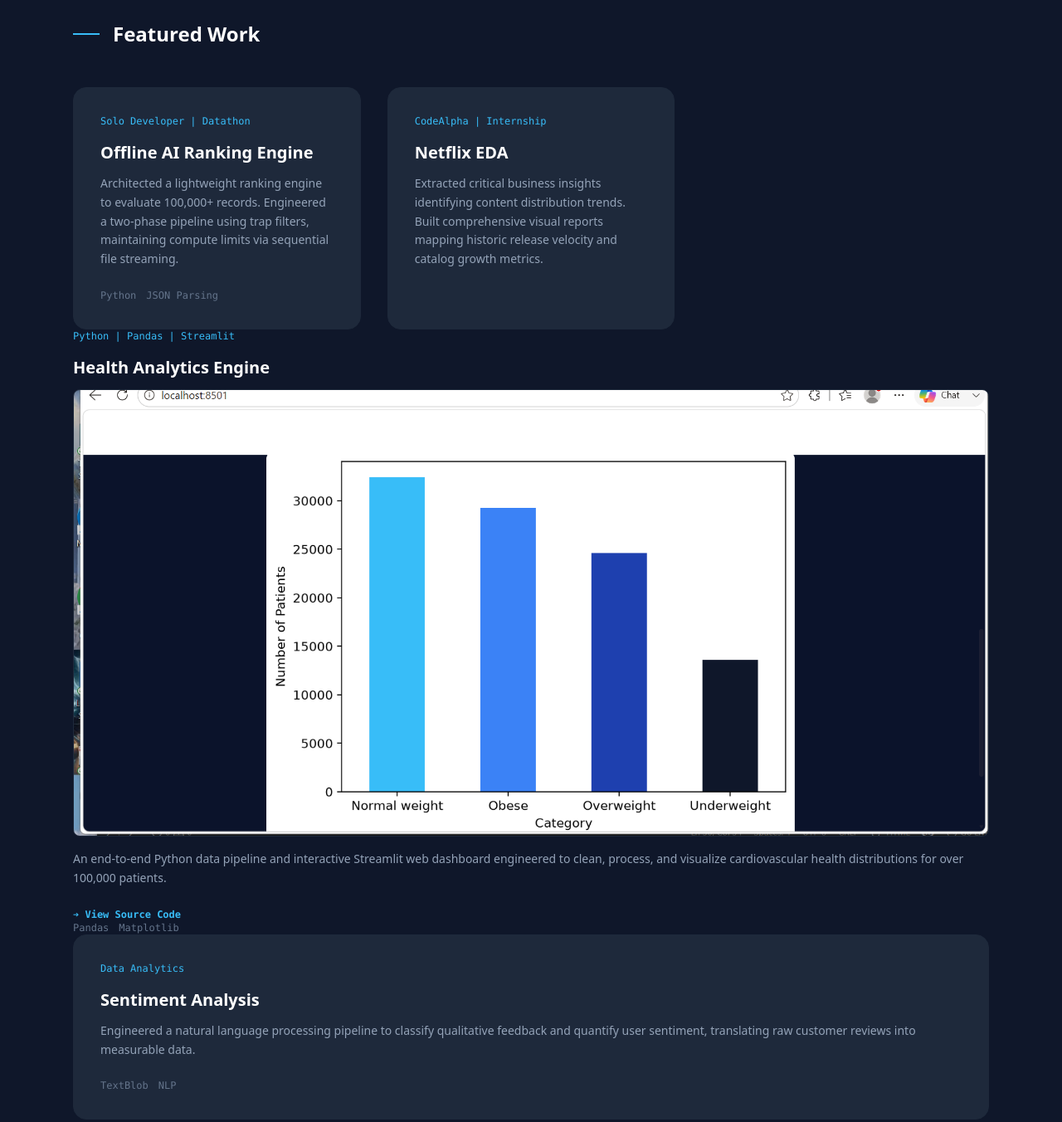
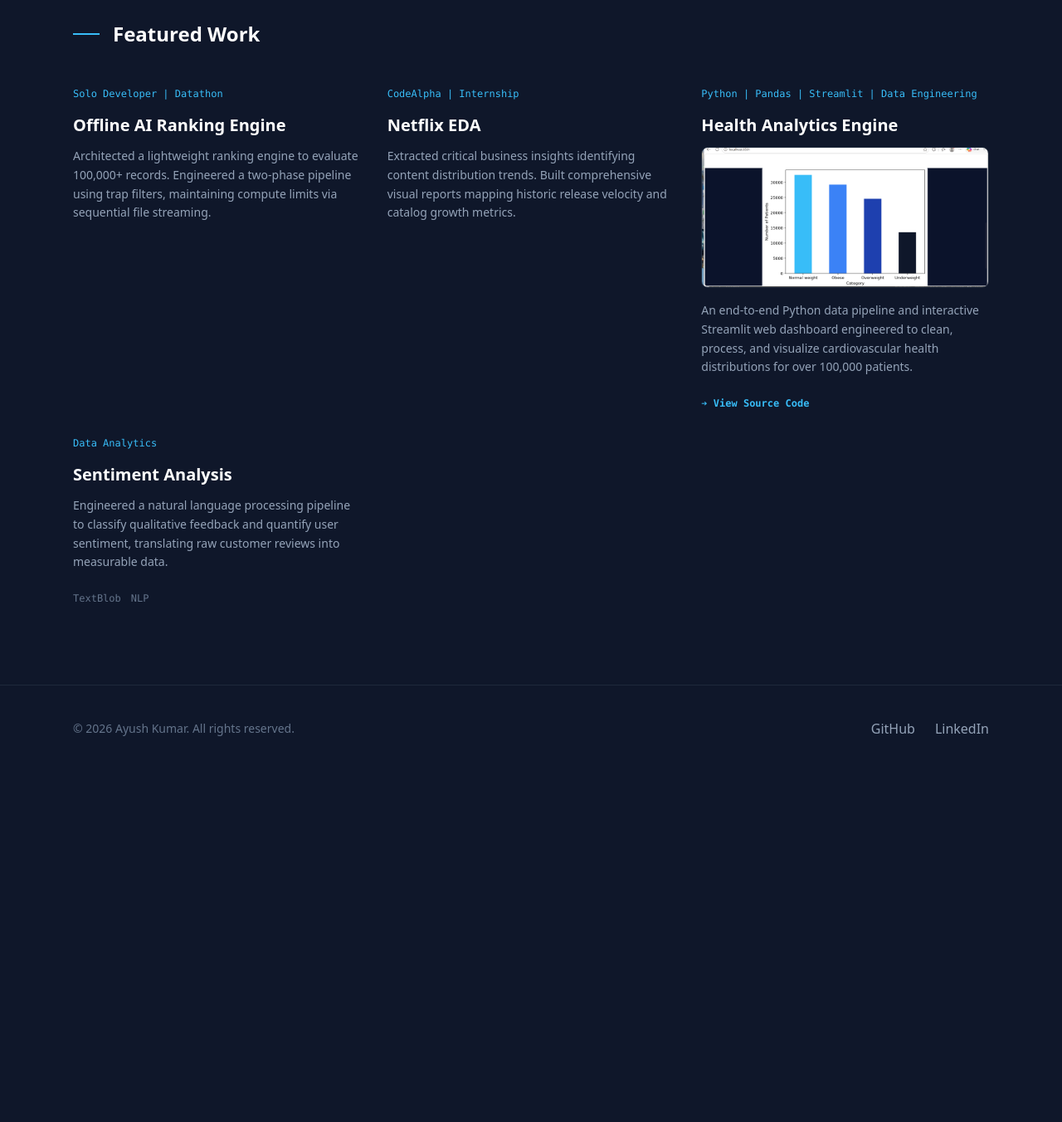
Before and after one commit to Ayush-hub-cyber/Portfolio, a plain HTML site: page index.html in a window 1280 px wide. Shown: the part 1120-2472 px from the top of the page at 83% size. After the commit the page ends 2050 px from the top, so only its background shows below. Drawn offline with nearby package versions, Linux system fonts and the light colour scheme.

Commit message:
Update index.html

```diff
--- a/index.html
+++ b/index.html
@@ -95,62 +95,36 @@
         <div class="grid grid-cols-1 md:grid-cols-2 lg:grid-cols-3 gap-8">
 
             <!-- Project Card 1 -->
-            <div class="group bg-brand-card p-8 rounded-2xl border border-slate-800 hover:border-brand-light/50 transition-all duration-300 hover:-translate-y-2 hover:shadow-[0_10px_30px_rgba(0,0,0,0.5)] flex flex-col justify-between">
-                <div>
+            <div class="project-card">
     <div class="text-brand-light text-xs font-mono mb-4">Solo Developer | Datathon</div>
     <h4 class="text-xl font-bold text-white mb-3 group-hover:text-brand-light transition-colors">Offline AI Ranking Engine</h4>
     <p class="text-sm text-slate-400 mb-6 leading-relaxed">Architected a lightweight ranking engine to evaluate 100,000+ records. Engineered a two-phase pipeline using trap filters, maintaining compute limits via sequential file streaming.</p>
 </div>
-                <div class="flex gap-3 text-xs font-mono text-slate-500">
-                    <span>Python</span>
-                    <span>JSON Parsing</span>
-                </div>
-            </div>
 
-            <!-- Project Card 2 -->
-            <div class="group bg-brand-card p-8 rounded-2xl border border-slate-800 hover:border-brand-light/50 transition-all duration-300 hover:-translate-y-2 hover:shadow-[0_10px_30px_rgba(0,0,0,0.5)] flex flex-col justify-between">
-                <div>
+<div class="project-card">
     <div class="text-brand-light text-xs font-mono mb-4">CodeAlpha | Internship</div>
     <h4 class="text-xl font-bold text-white mb-3 group-hover:text-brand-light transition-colors">Netflix EDA</h4>
     <p class="text-sm text-slate-400 mb-6 leading-relaxed">Extracted critical business insights identifying content distribution trends. Built comprehensive visual reports mapping historic release velocity and catalog growth metrics.</p>
 </div>
-</div>
-</div>
 
-<!-- Health Analytics Engine Project -->
-<div>
-    <div class="text-brand-light text-xs font-mono mb-4">Python | Pandas | Streamlit</div>
+<div class="project-card">
+    <div class="text-brand-light text-xs font-mono mb-4">Python | Pandas | Streamlit | Data Engineering</div>
     <h4 class="text-xl font-bold text-white mb-3 group-hover:text-brand-light transition-colors">Health Analytics Engine</h4>
-
-    <!-- This style tag forces the image to stay perfectly inside the card -->
     <img src="health-dashboard.png" alt="Health Analytics Dashboard" style="width: 100%; height: auto; border-radius: 8px; margin-bottom: 16px; border: 1px solid #1e293b;">
-
     <p class="text-sm text-slate-400 mb-6 leading-relaxed">An end-to-end Python data pipeline and interactive Streamlit web dashboard engineered to clean, process, and visualize cardiovascular health distributions for over 100,000 patients.</p>
-
     <div class="flex gap-3 text-xs font-mono text-slate-500 mt-2">
         <a href="https://github.com/Ayush-hub-cyber/Health_Analytics_Project" target="_blank" style="color: #38bdf8; text-decoration: none; font-weight: bold;">➔ View Source Code</a>
     </div>
 </div>
-</div>
-                <div class="flex gap-3 text-xs font-mono text-slate-500">
-                    <span>Pandas</span>
-                    <span>Matplotlib</span>
-                </div>
-            </div>
 
-            <!-- Project Card 3 -->
-            <div class="group bg-brand-card p-8 rounded-2xl border border-slate-800 hover:border-brand-light/50 transition-all duration-300 hover:-translate-y-2 hover:shadow-[0_10px_30px_rgba(0,0,0,0.5)] flex flex-col justify-between">
-                <div>
+<div class="project-card">
     <div class="text-brand-light text-xs font-mono mb-4">Data Analytics</div>
     <h4 class="text-xl font-bold text-white mb-3 group-hover:text-brand-light transition-colors">Sentiment Analysis</h4>
     <p class="text-sm text-slate-400 mb-6 leading-relaxed">Engineered a natural language processing pipeline to classify qualitative feedback and quantify user sentiment, translating raw customer reviews into measurable data.</p>
-                </div>
-                <div class="flex gap-3 text-xs font-mono text-slate-500">
-                    <span>TextBlob</span>
-                    <span>NLP</span>
+    <div class="flex gap-3 text-xs font-mono text-slate-500 mt-2">
+        <span>TextBlob</span> <span>NLP</span>
     </div>
 </div>
-
         </div>
     </section>
 
```
Lines whose indentation alone changed are shown as unchanged.
